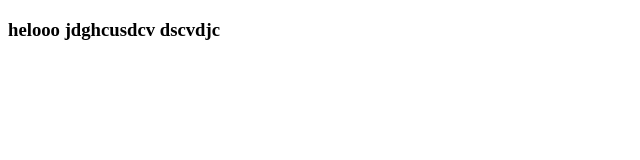
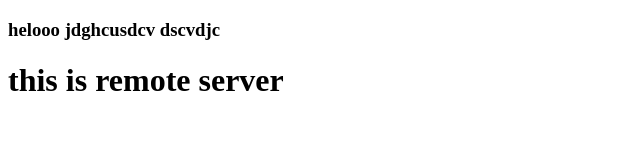
Before and after one commit to maheshv99/s1, a plain HTML site: page hello.html in a window 1280 px wide. Shown: the whole page, without its empty margins (0-640 px from the left). Drawn offline with Linux system fonts and the light colour scheme.

Commit message:
this is a remote server

```diff
--- a/hello.html
+++ b/hello.html
@@ -3,6 +3,7 @@
     <body>
         <p>
             <h3>helooo jdghcusdcv dscvdjc </h3>
+        <h1>this is remote server</h1>
 
         </p>
     </body>
```
